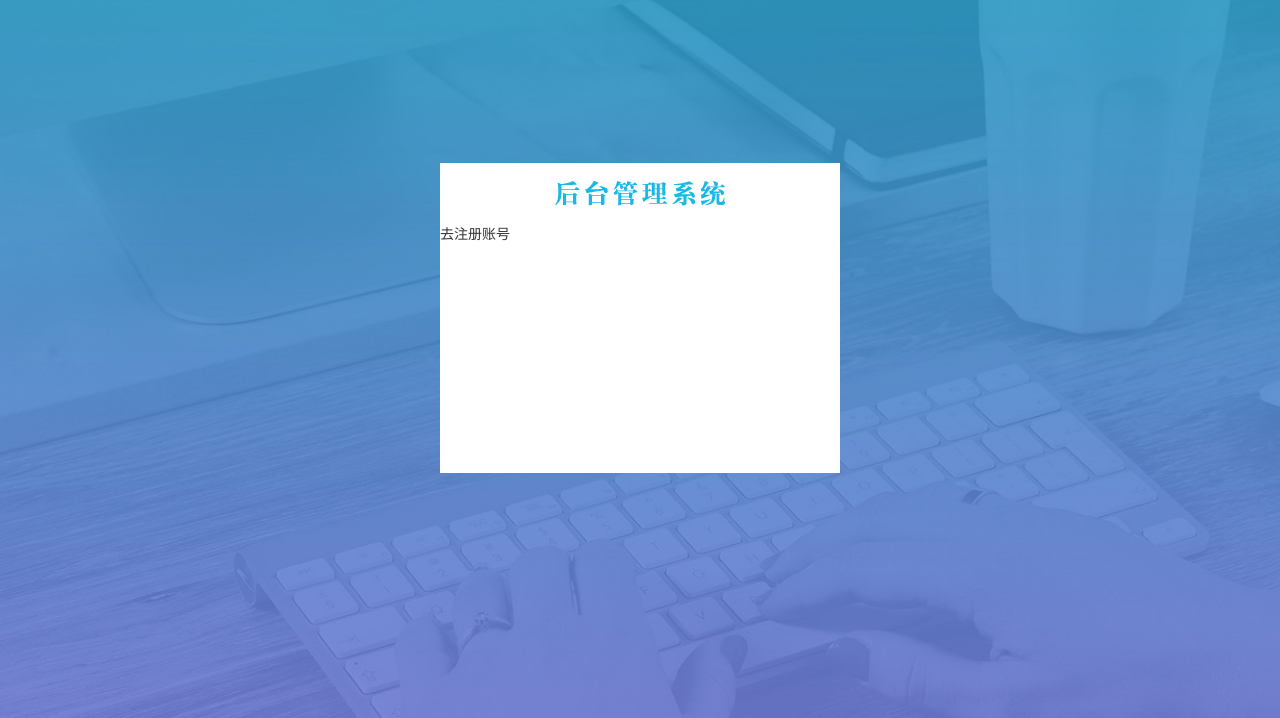
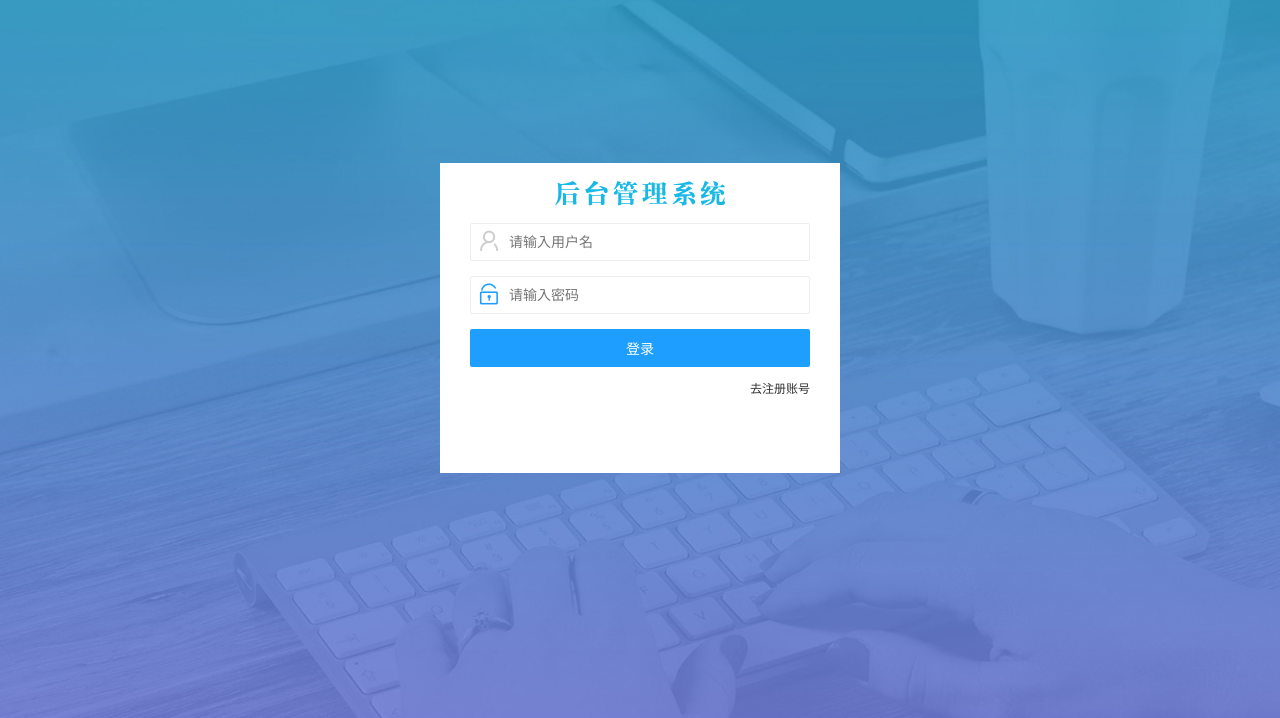
Before and after one commit to 1advancer1/bigEvnet, a plain HTML site: page login.html in a window 1280 px wide. Shown: the part 82-800 px from the top of the page. Drawn offline with Linux system fonts and the light colour scheme.

Commit message:
这是第三次修改

```diff
--- a/assets/css/login.css
+++ b/assets/css/login.css
@@ -26,3 +26,27 @@ body {
 .reg-box {
     display: none;
 }
+
+.layui-form {
+    padding: 0 30px;
+}
+
+.links {
+    float: right;
+    font-size: 12px;
+    margin-top: 12px;
+}
+
+.layui-form-item {
+    position: relative;
+}
+
+.layui-form-item .layui-icon {
+    position: absolute;
+    top: 5px;
+    left: 7px;
+}
+
+.layui-form-item input {
+    padding-left: 38px;
+}
--- a/login.html
+++ b/login.html
@@ -21,7 +21,25 @@
         <div class="title-box"></div>
         <!-- 登陆的div -->
         <div class="login-box">
-            <a href="javascript:;" id="link_reg">去注册账号</a>
+            <form class="layui-form" action="">
+                <!-- 用户名 -->
+                <div class="layui-form-item">
+                    <i class="layui-icon layui-icon-username" style="font-size: 24px; color: #ccc;"></i>
+                    <input type="text" name="uesrname" required lay-verify="required" placeholder="请输入用户名" autocomplete="off" class="layui-input">
+                </div>
+
+                <!-- 密码 -->
+                <div class="layui-form-item">
+                    <i class="layui-icon layui-icon-password" style="font-size: 24px; color: #1E9FFF;"></i>
+                    <input type="password" name="password" required lay-verify="required" placeholder="请输入密码" autocomplete="off" class="layui-input">
+                </div>
+                <div class="layyi-from-item">
+                    <button class="layui-btn layui-btn-fluid layui-btn-normal" lay-submit lay-filter="formDemo">登录</button>
+                </div>
+                <div class="layyi-from-item links">
+                    <a href="javascript:;" id="link_reg">去注册账号</a>
+                </div>
+            </form>
         </div>
         <!-- 注册的div -->
         <div class="reg-box">
```
